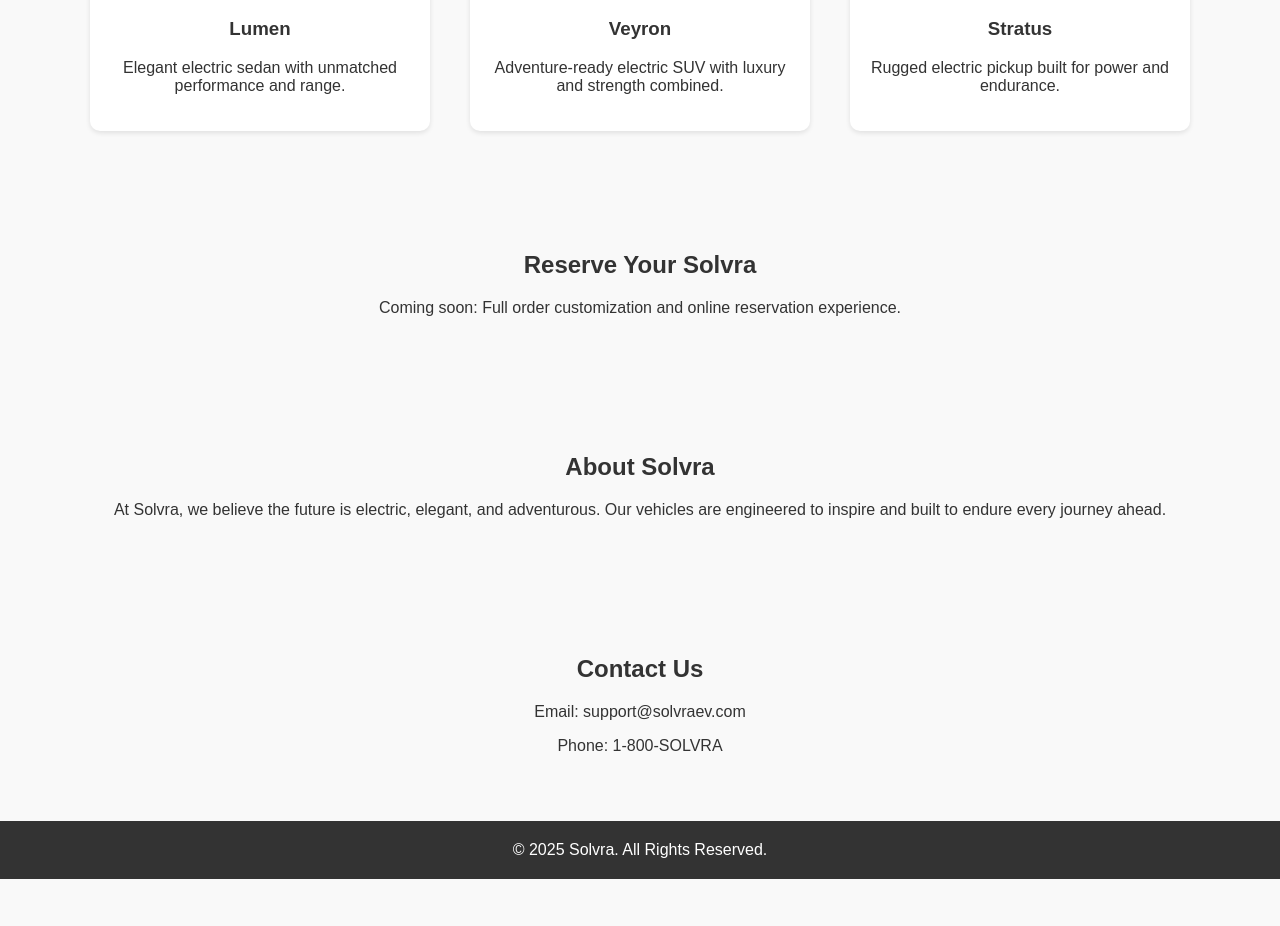
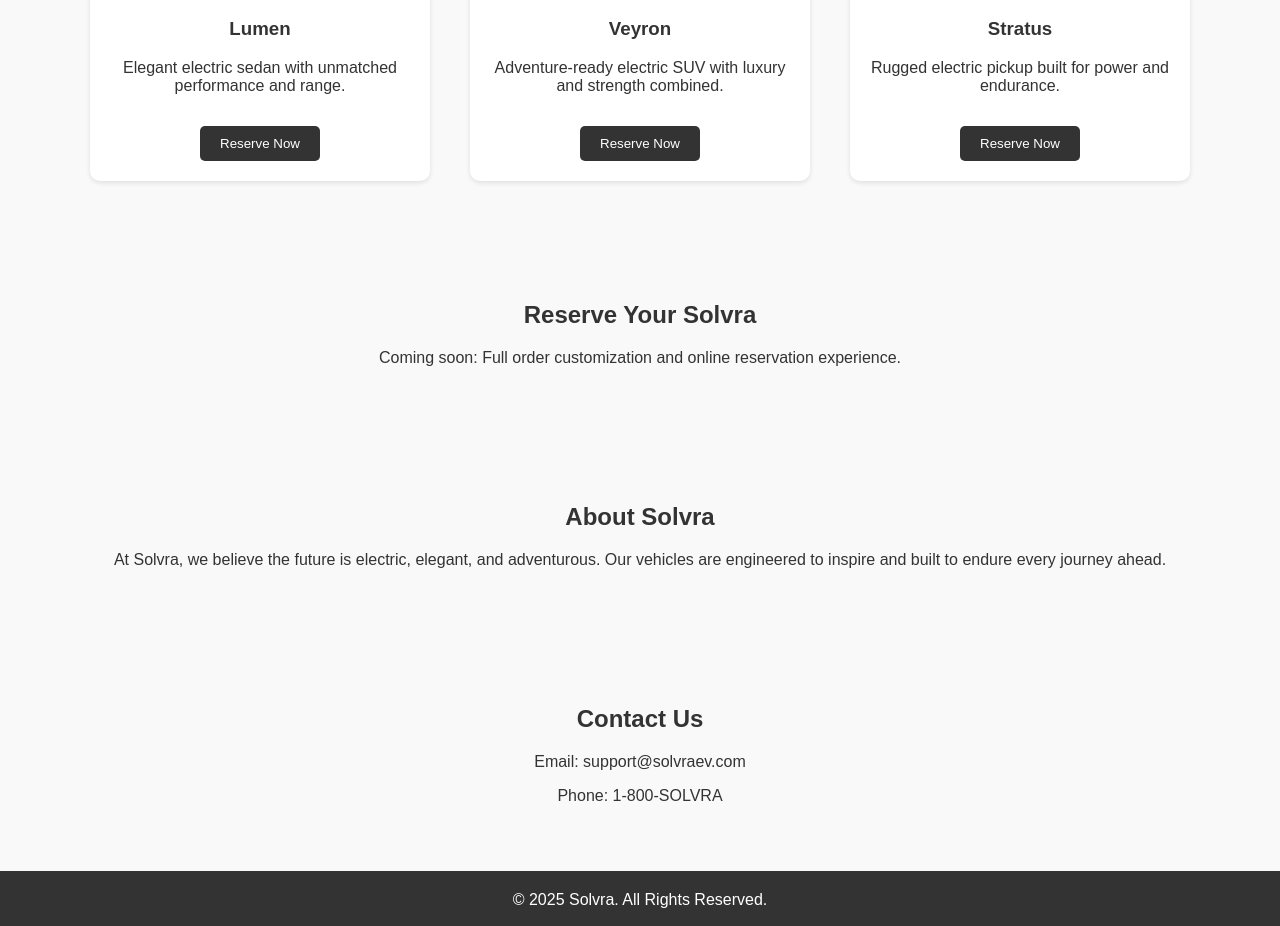
Before and after one commit to Solvra427/solvra, a plain HTML site: page index.html in a window 1280 px wide. Shown: the part 1080-2006 px from the top of the page. Before the commit the page ends 1959 px from the top, so only its background shows below. Drawn offline with Linux system fonts and the light colour scheme.

Commit message:
Add files via upload

```diff
--- a/index.html
+++ b/index.html
@@ -39,16 +39,25 @@
       <img src="https://via.placeholder.com/300x200?text=Lumen+Sedan" alt="Lumen">
       <h3>Lumen</h3>
       <p>Elegant electric sedan with unmatched performance and range.</p>
+<button onclick="window.location.href='#reserve';" style="margin-top: 15px; padding: 10px 20px; background-color: #333; color: white; border: none; border-radius: 5px; cursor: pointer;">
+  Reserve Now
+</button>
     </div>
     <div class="vehicle">
       <img src="https://via.placeholder.com/300x200?text=Veyron+SUV" alt="Veyron">
       <h3>Veyron</h3>
       <p>Adventure-ready electric SUV with luxury and strength combined.</p>
+<button onclick="window.location.href='#reserve';" style="margin-top: 15px; padding: 10px 20px; background-color: #333; color: white; border: none; border-radius: 5px; cursor: pointer;">
+  Reserve Now
+</button>
     </div>
     <div class="vehicle">
       <img src="https://via.placeholder.com/300x200?text=Stratus+Pickup" alt="Stratus">
       <h3>Stratus</h3>
       <p>Rugged electric pickup built for power and endurance.</p>
+<button onclick="window.location.href='#reserve';" style="margin-top: 15px; padding: 10px 20px; background-color: #333; color: white; border: none; border-radius: 5px; cursor: pointer;">
+  Reserve Now
+</button>
     </div>
   </div>
 </div>
```
